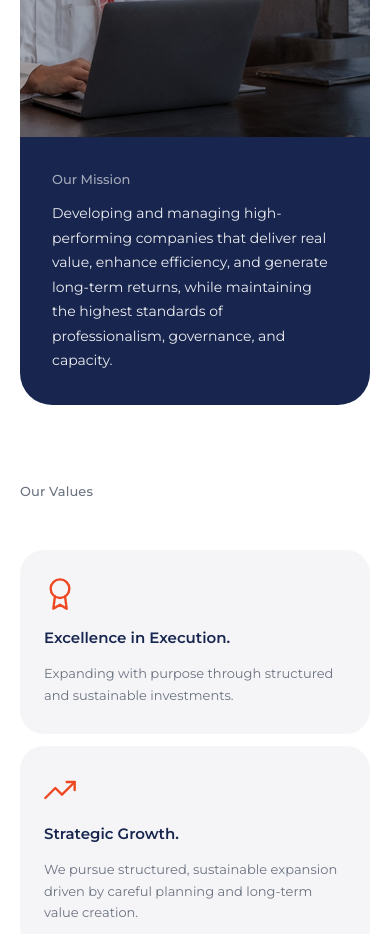
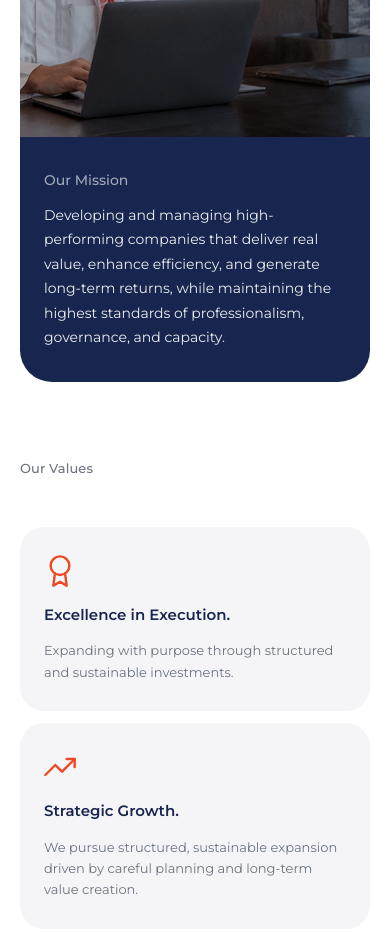
Before and after one commit to jahangirhossain-work/react-app-7, a React (Vite) app: page /about in a window 390 px wide. Shown: the part 920-1854 px from the top of the page. Built offline with nearby package versions, Linux system fonts and the light colour scheme.

Commit message:
about us page banner changed

```diff
--- a/src/styles/global.css
+++ b/src/styles/global.css
@@ -2010,7 +2010,7 @@ html[dir="rtl"] .sub-back-link:hover .sub-back-link__icon { transform: translate
 }
 
 .about-mission-banner__label {
-  font-size: 13px;
+  font-size: 14px;
   color: rgba(255, 255, 255, 0.6);
   font-weight: 500;
 }
@@ -2025,5 +2025,6 @@ html[dir="rtl"] .sub-back-link:hover .sub-back-link__icon { transform: translate
   .about-mission-banner__content {
     grid-template-columns: 1fr;
     gap: 12px;
+    padding: 32px 24px; /* Optional: snugger padding for mobile screens */
   }
 }
```
